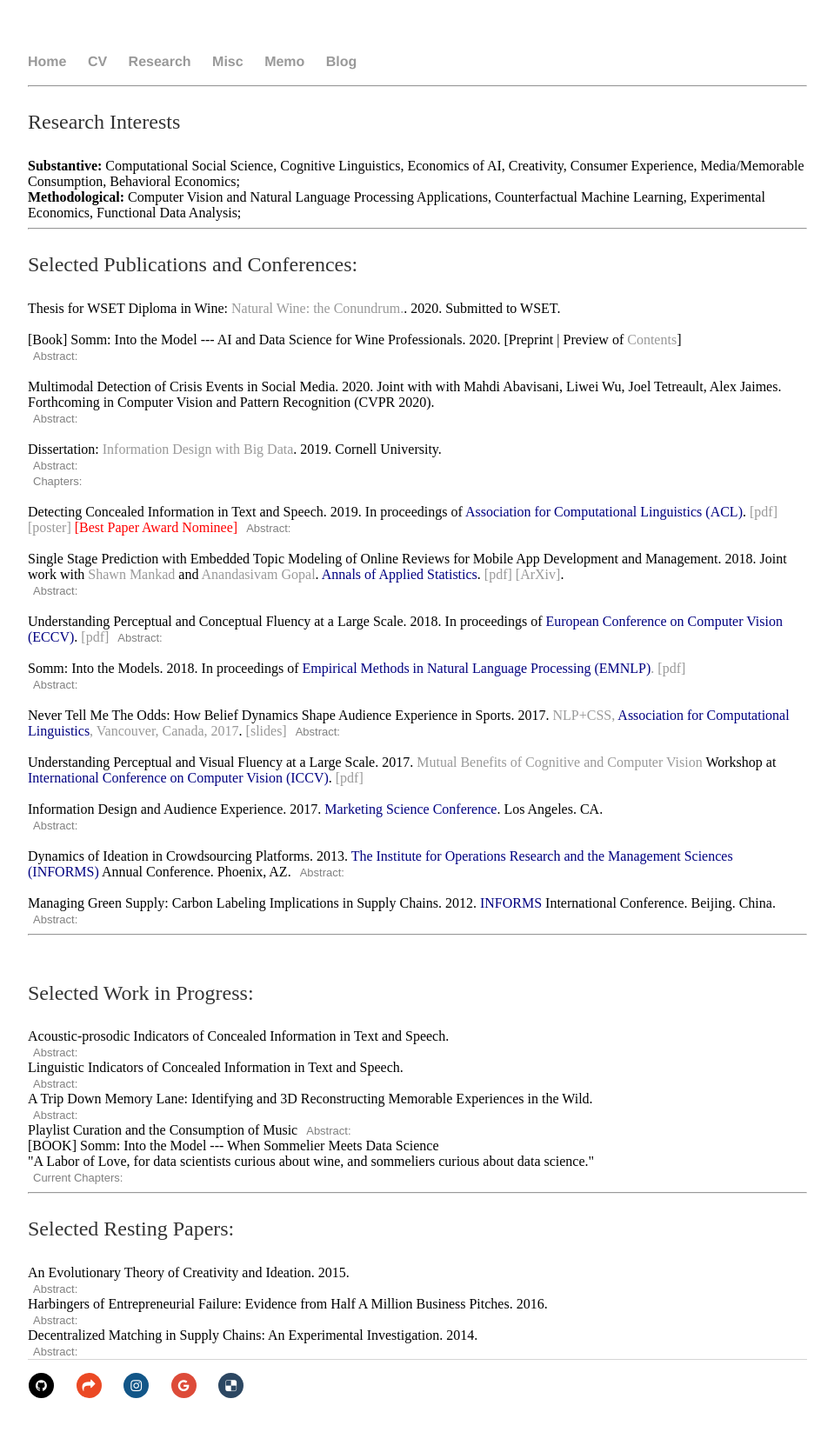
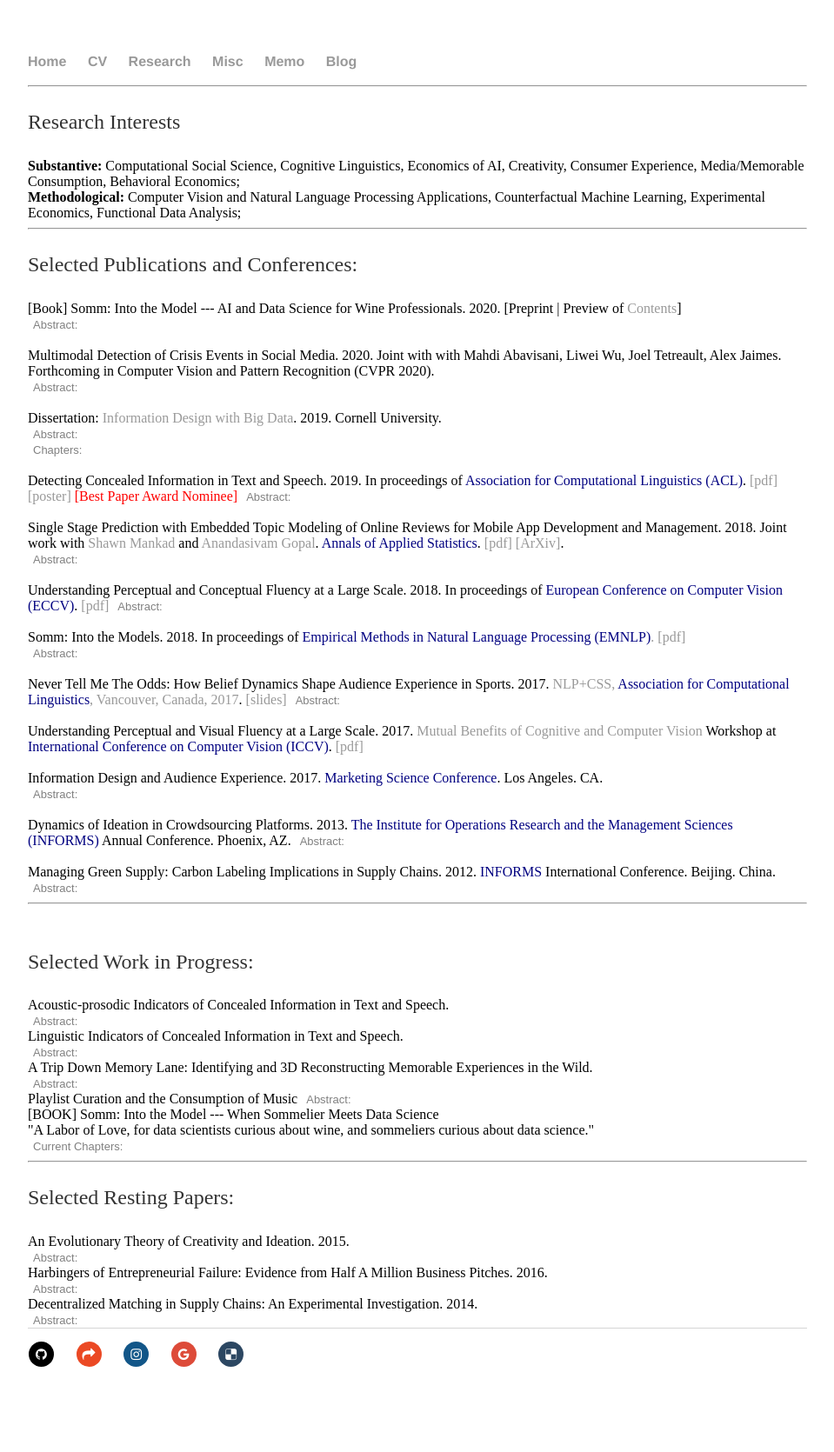
Before and after one commit to shenglih/shenglih.github.io, a Jekyll site: the page built from research/index.html, in a window 1280 px wide. Shown: the whole page at 87% size, without its empty margins (160-1119 px from the left). Built offline with Jekyll 4.4.1, drawn with Linux system fonts in a browser that asks for light colours; comment, search, counter and statistics services are not loaded; after the commit the page ends 1634 px from its top, so only the background shows below that.

Commit message:
Update index.html

```diff
--- a/research/index.html
+++ b/research/index.html
@@ -50,9 +50,9 @@
 
 <hr>
 	<p> Selected Publications and Conferences:</p>
-	Thesis for WSET Diploma in Wine: <a href="/research/D6_July2020_Shengli_Hu.pdf">Natural Wine: the Conundrum.</a>. 2020. Submitted to WSET.
+	<!--Thesis for WSET Diploma in Wine: <a href="/research/D6_July2020_Shengli_Hu.pdf">Natural Wine: the Conundrum</a>. 2020. Submitted to WSET.
 	<br>
-	<br>
+	<br>-->
 
 	[Book] Somm: Into the Model --- AI and Data Science for Wine Professionals. 2020. [Preprint | Preview of <a href="SommBook.pdf">Contents</a>]
 	<button class="collapsible"> Abstract: </button>
```
